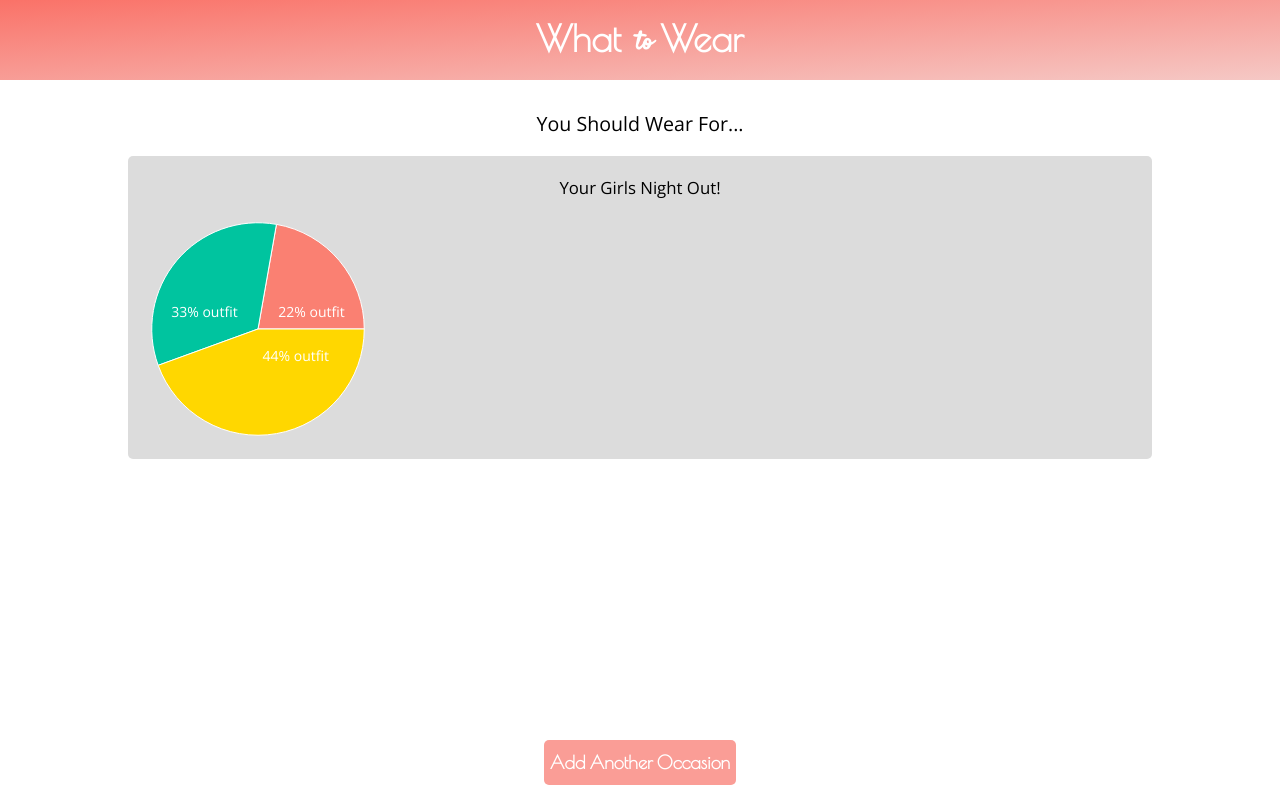
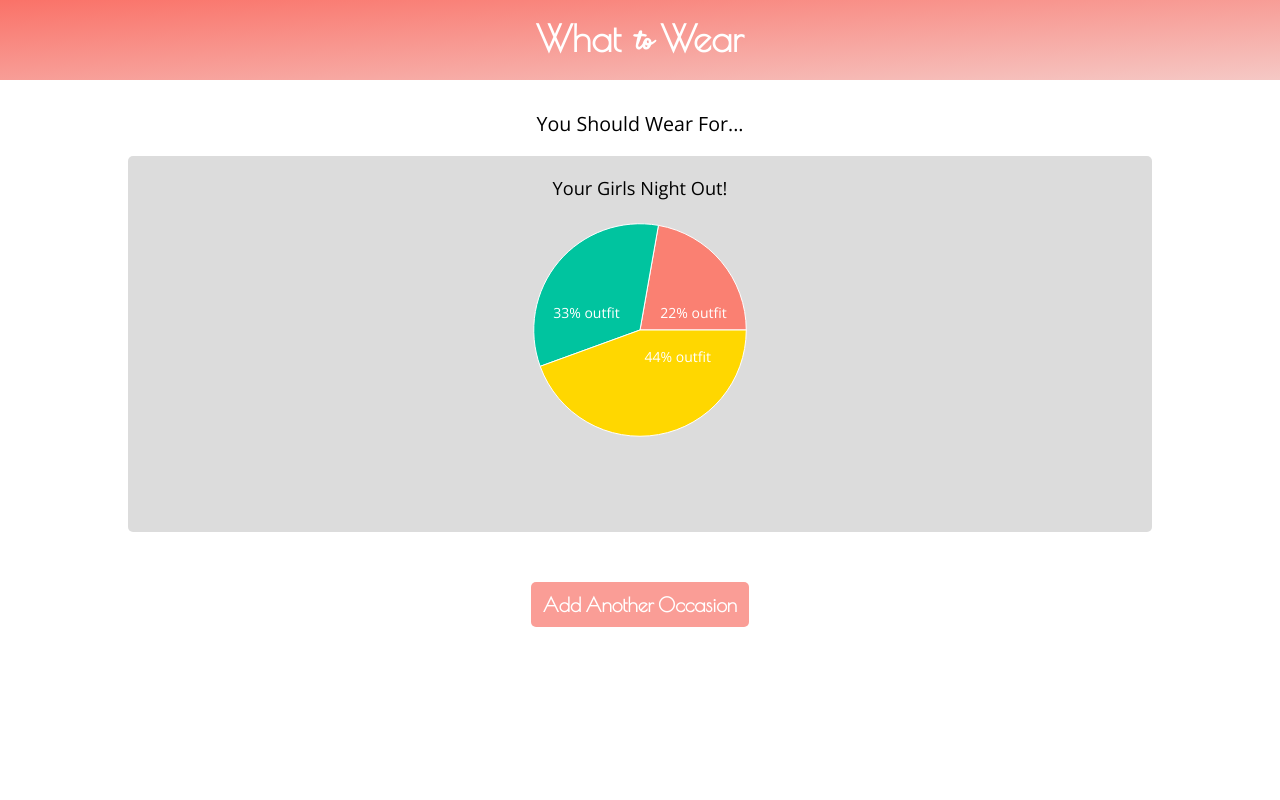
Before and after one commit to greffly/What-To-Wear, a React (Create React App) app: page /results in a window 1280 px wide. Built offline with nearby package versions, Linux system fonts and the light colour scheme.

Commit message:
edit for iphone 8 plus

```diff
--- a/src/LandingPage/LandingPage.css
+++ b/src/LandingPage/LandingPage.css
@@ -10,7 +10,7 @@
   background-position: center;
   background-blend-mode: darken;
 }
-
+/* TODO closet image is not showing up on androids */
 .header {
   grid-row: 1;
 }
--- a/src/OneResult/OneResult.css
+++ b/src/OneResult/OneResult.css
@@ -3,11 +3,11 @@
   display: flex;
   flex-direction: column;
   width: 80%;
+  height: 70%;
   margin-left: auto;
   margin-right: auto;
   border-radius: 5px;
-  align-content: center;
-  justify-content: center;
+  align-items: center;
 }
 
 .pieChartResults {
@@ -26,3 +26,12 @@
   font-size: 1.2em;
   margin: 20px 0 0;
 }
+
+@media (min-width: 400px) {
+  .occasionResult {
+    font-size: 1.3em;
+  }
+  .oneResult {
+    height: 80%;
+  }
+}
--- a/src/PieChart/PieChart.css
+++ b/src/PieChart/PieChart.css
@@ -1,4 +1,7 @@
 .container {
   margin: 0;
   width: 80%;
+  display: flex;
+  flex-direction: column;
+  justify-content: center;
 }
--- a/src/PieChart/PieChart.js
+++ b/src/PieChart/PieChart.js
@@ -38,6 +38,7 @@ const renderCustomizedLabel = ({
   );
 };
 
+//TODO make pie chart outer radius a variable that will change with screen size.
 export default class PieChartResults extends Component {
   render() {
     return (
--- a/src/Results/Results.css
+++ b/src/Results/Results.css
@@ -1,6 +1,6 @@
 .resultsPage {
   display: grid;
-  grid-template-rows: 90px auto 70px;
+  grid-template-rows: 90px auto 20%;
   width: 100%;
   height: 100vh;
   background-color: white;
@@ -31,5 +31,18 @@
   width: 100%;
   height: 45px;
   margin: auto;
-  margin-top: 5%;
+  margin-top: 10%;
 }
+
+@media (min-width: 400px) {
+  #addAnotherButton {
+    width: 100%;
+    height: 45px;
+    padding: 0 12px;
+    font-size: 1.4em;
+    font-weight: bold;
+  }
+  .resultsPage {
+    grid-template-rows: 90px auto 30%;
+  }
+}
```
